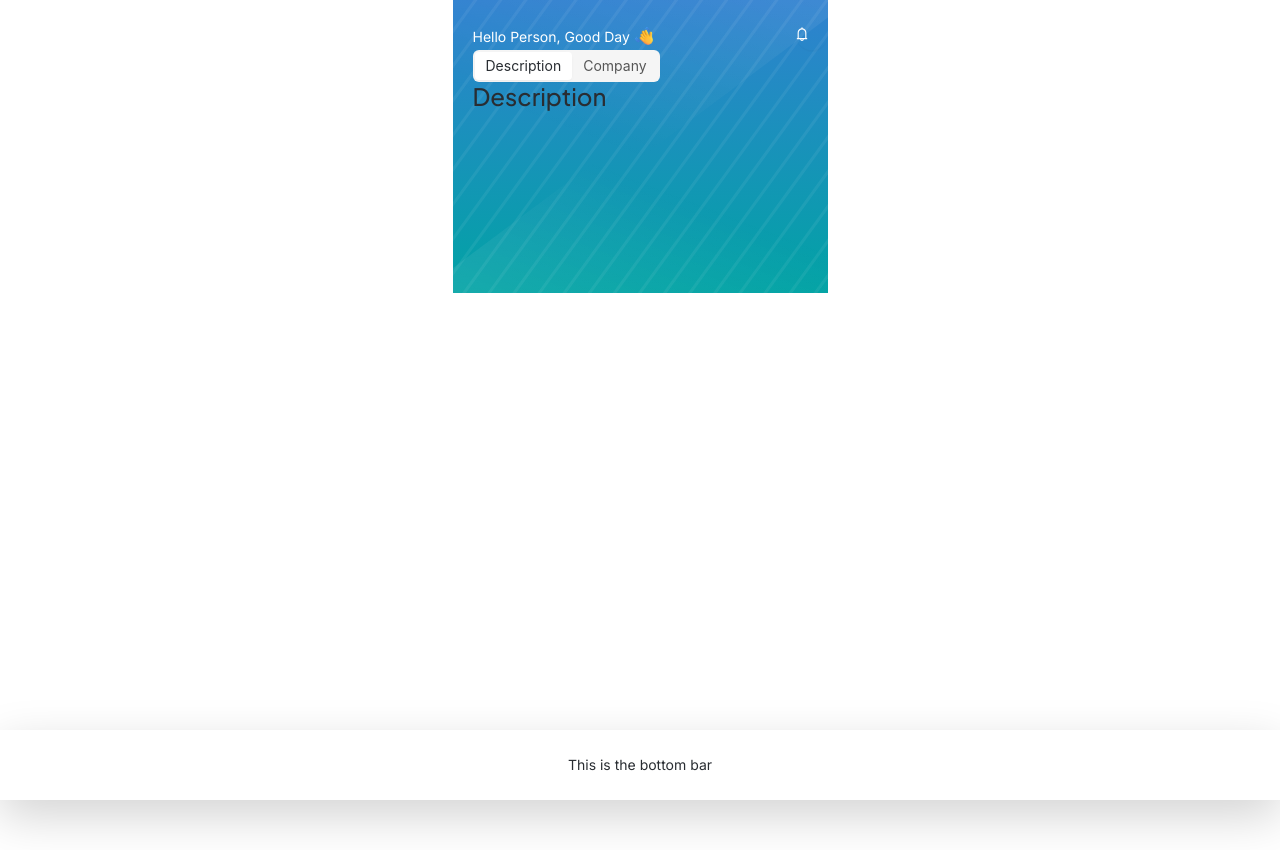
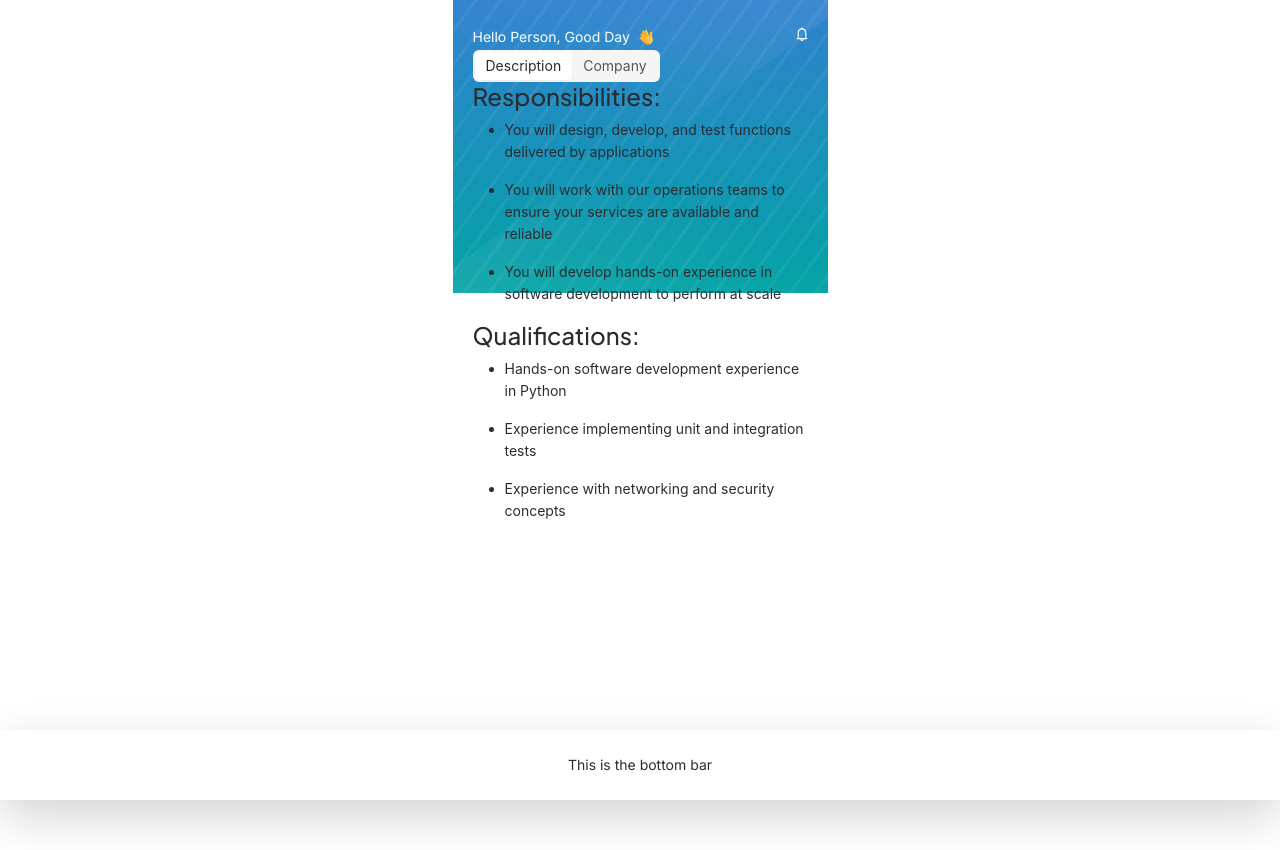
Before and after one commit to shiraazAh/osmium-job-app, a React (Vite) app: page /details in a window 1280 px wide. Built offline with nearby package versions, Linux system fonts and the light colour scheme; what antd-style would draw is missing.

Commit message:
Add details strcuture and add placeholder text

```diff
--- a/src/pages/JobDetailsPage.jsx
+++ b/src/pages/JobDetailsPage.jsx
@@ -14,8 +14,58 @@
         }}
       />
       <div>
-        {selected === "Description" && <h4>Description</h4>}
-        {selected === "Company" && <h4>Company</h4>}
+        {selected === "Description" && (
+          <div>
+            <div>
+              <h4>Responsibilities:</h4>
+              <ul>
+                <li>
+                  <p>
+                    You will design, develop, and test functions delivered by
+                    applications
+                  </p>
+                </li>
+                <li>
+                  <p>
+                    You will work with our operations teams to ensure your
+                    services are available and reliable
+                  </p>
+                </li>
+                <li>
+                  <p>
+                    You will develop hands-on experience in software development
+                    to perform at scale
+                  </p>
+                </li>
+              </ul>
+            </div>
+            <div>
+              <h4>Qualifications:</h4>
+              <ul>
+                <li>
+                  <p>Hands-on software development experience in Python</p>
+                </li>
+                <li>
+                  <p>Experience implementing unit and integration tests</p>
+                </li>
+                <li>
+                  <p>Experience with networking and security concepts</p>
+                </li>
+              </ul>
+            </div>
+          </div>
+        )}
+        {selected === "Company" && (
+          <div>
+            <h4>About Company</h4>
+            <p>
+              We take great pride in our culture here at Autodesk – our Culture
+              Code is at the core of everything we do. Our values and ways of
+              working help our people thrive and realize their potential, which
+              leads to even better outcomes for our customers.
+            </p>
+          </div>
+        )}
       </div>
     </div>
   );
```
